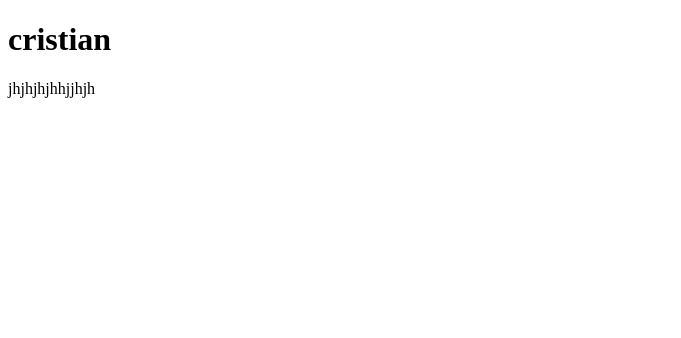
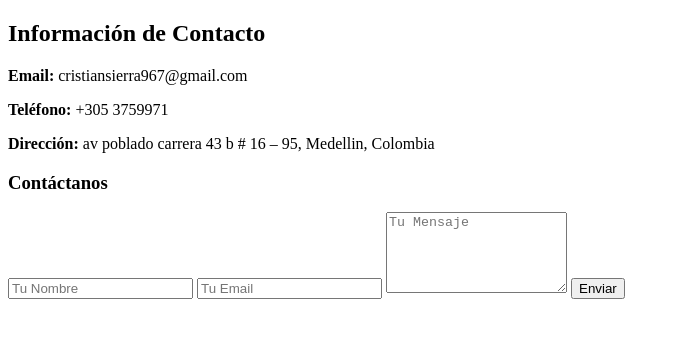
Before and after one commit to CristianSierra420/trabajo-colaborativo, a plain HTML site: page index.html in a window 1280 px wide. Shown: the whole page, without its empty margins (0-681 px from the left). Drawn offline with Linux system fonts and the light colour scheme.

Commit message:
cambios2

```diff
--- a/index.html
+++ b/index.html
@@ -6,7 +6,21 @@
     <title>Document</title>
 </head>
 <body>
-    <h1>cristian</h1>
-    <p>jhjhjhjhhjjhjh</p>
+    <div class="contact-container"></div>
+        <h2>Información de Contacto</h2>
+        <div class="contact-info">
+            <p><strong>Email:</strong> cristiansierra967@gmail.com</p>
+            <p><strong>Teléfono:</strong> +305 3759971</p>
+            <p><strong>Dirección:</strong> av poblado carrera 43 b # 16 – 95, Medellin, Colombia</p>
+        </div>
+
+        <h3>Contáctanos</h3>
+        <form class="contact-form" action="enviar.php" method="post">
+            <input type="text" name="nombre" placeholder="Tu Nombre" required>
+            <input type="email" name="email" placeholder="Tu Email" required>
+            <textarea name="mensaje" rows="5" placeholder="Tu Mensaje" required></textarea>
+            <button type="submit">Enviar</button>
+        </form>
+    </div>
 </body>
 </html>
```
